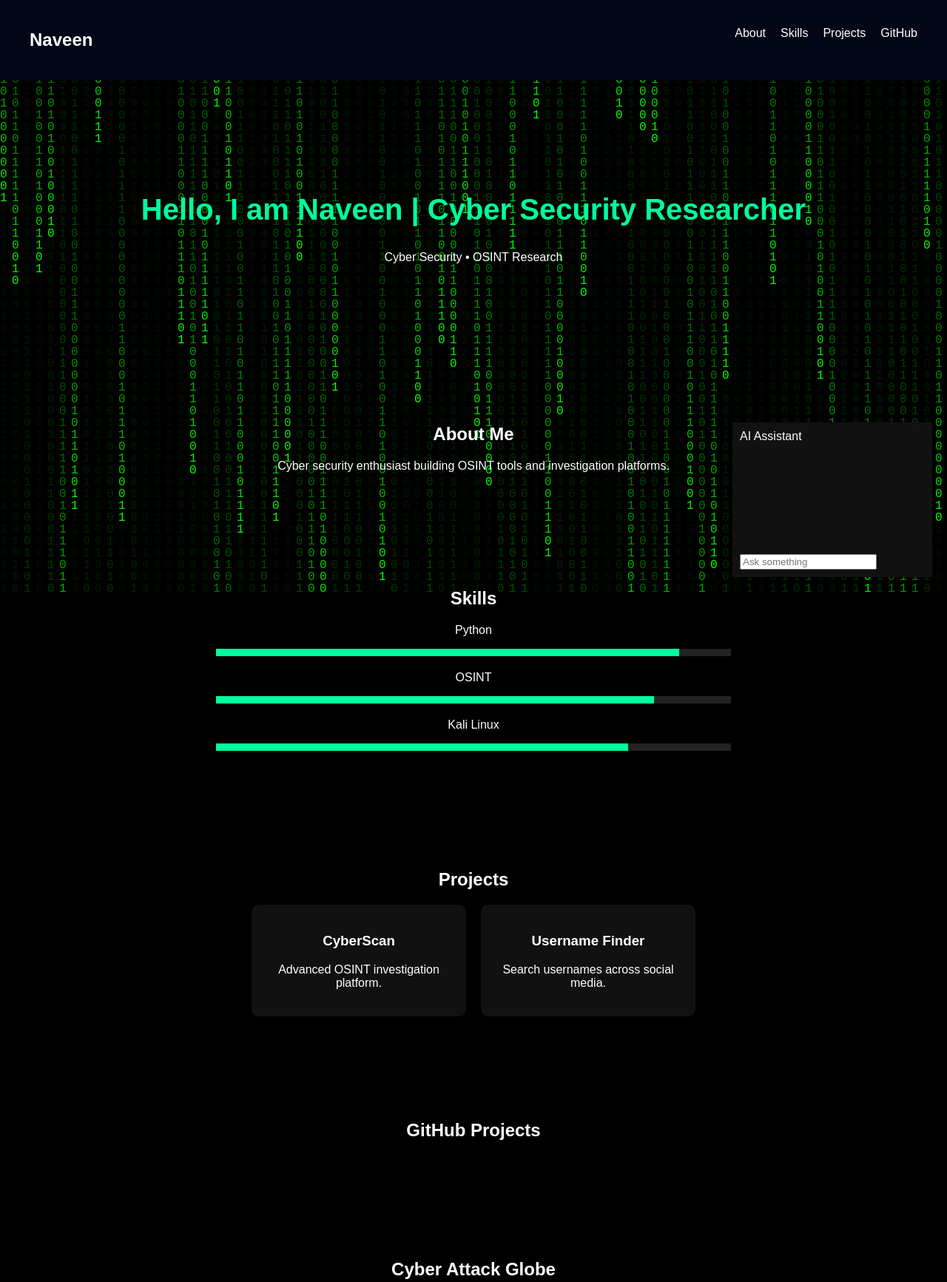
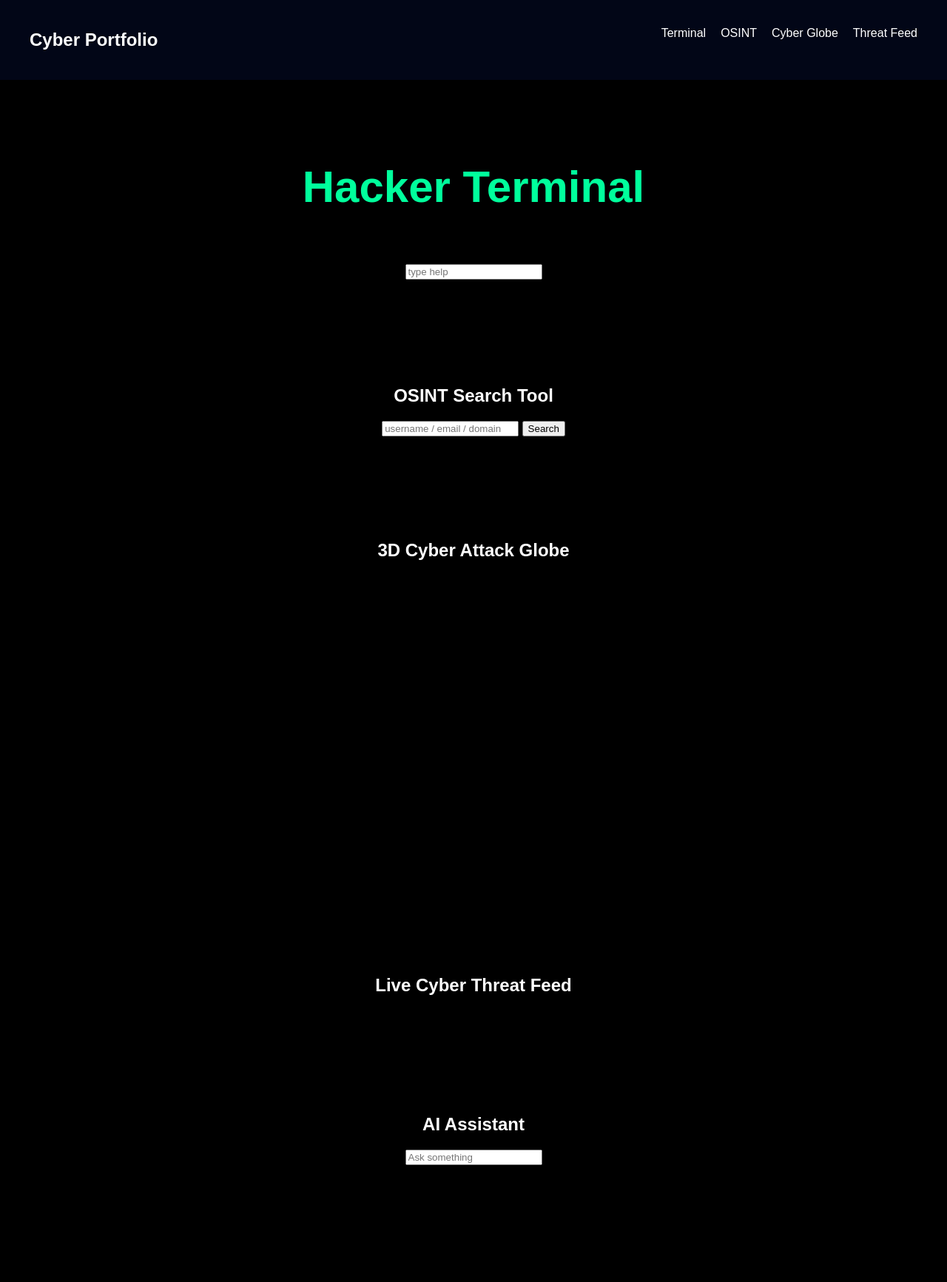
Before and after one commit to naveen-anon/portfolio-, a plain HTML site: page index.html in a window 1280 px wide. Shown: the top 1733 px of the page at 74% size. After the commit the page ends 1635 px from the top, so only its background shows below. Drawn offline with nearby package versions, Linux system fonts and the light colour scheme; no server answers; a script that the page names is missing.

Commit message:
Update index.html

```diff
--- a/index.html
+++ b/index.html
@@ -6,7 +6,7 @@
 <meta charset="UTF-8">
 <meta name="viewport" content="width=device-width, initial-scale=1">
 
-<title>Naveen | Cyber Security Portfolio</title>
+<title>Naveen | Cyber Security</title>
 
 <link rel="stylesheet" href="style.css">
 
@@ -17,146 +17,88 @@
 
 <body>
 
-<canvas id="matrix"></canvas>
-
 <nav>
 
-<h2>Naveen</h2>
+<h2>Cyber Portfolio</h2>
 
 <ul>
 
-<li><a href="#about">About</a></li>
-<li><a href="#skills">Skills</a></li>
-<li><a href="#projects">Projects</a></li>
-<li><a href="#github">GitHub</a></li>
+<li><a href="#terminal">Terminal</a></li>
+<li><a href="#osint">OSINT</a></li>
+<li><a href="#globe">Cyber Globe</a></li>
+<li><a href="#threats">Threat Feed</a></li>
 
 </ul>
 
 </nav>
 
 
-<section class="hero">
+<section id="terminal">
 
-<h1 id="terminal"></h1>
+<h2>Hacker Terminal</h2>
 
-<p>Cyber Security • OSINT Research</p>
+<div id="terminal-box">
 
-</section>
+<div id="terminal-output"></div>
 
-
-<section id="about">
-
-<h2>About Me</h2>
-
-<p>
-
-Cyber security enthusiast building OSINT tools and investigation platforms.
-
-</p>
-
-</section>
-
-
-<section id="skills">
-
-<h2>Skills</h2>
-
-<div class="skill">
-
-<p>Python</p>
-
-<div class="bar"><div style="width:90%"></div></div>
-
-</div>
-
-<div class="skill">
-
-<p>OSINT</p>
-
-<div class="bar"><div style="width:85%"></div></div>
-
-</div>
-
-<div class="skill">
-
-<p>Kali Linux</p>
-
-<div class="bar"><div style="width:80%"></div></div>
+<input id="terminal-input" placeholder="type help">
 
 </div>
 
 </section>
 
 
-<section id="projects">
+<section id="osint">
 
-<h2>Projects</h2>
+<h2>OSINT Search Tool</h2>
 
-<div class="projects">
+<input id="osint-input" placeholder="username / email / domain">
 
-<div class="project">
+<button onclick="osintSearch()">Search</button>
 
-<h3>CyberScan</h3>
+<div id="osint-results"></div>
 
-<p>Advanced OSINT investigation platform.</p>
+</section>
 
-</div>
 
-<div class="project">
+<section>
 
-<h3>Username Finder</h3>
+<h2>3D Cyber Attack Globe</h2>
 
-<p>Search usernames across social media.</p>
+<div id="globe"></div>
 
-</div>
+</section>
+
+
+<section id="threats">
+
+<h2>Live Cyber Threat Feed</h2>
+
+<div id="threat-feed"></div>
+
+</section>
+
+
+<section>
+
+<h2>AI Assistant</h2>
+
+<div id="ai-box">
+
+<div id="ai-messages"></div>
+
+<input id="ai-input" placeholder="Ask something">
 
 </div>
 
 </section>
 
 
-<section id="github">
-
-<h2>GitHub Projects</h2>
-
-<div id="repos"></div>
-
-</section>
-
-
-<section>
-
-<h2>Cyber Attack Globe</h2>
-
-<div id="globe"></div>
-
-</section>
-
-
-<section>
-
-<h2>Investigation Graph</h2>
-
-<div id="network"></div>
-
-</section>
-
-
-<div id="chatbot">
-
-<div id="chat-header">AI Assistant</div>
-
-<div id="chat-messages"></div>
-
-<input id="chat-input" placeholder="Ask something">
-
-</div>
-
-
-<script src="script.js"></script>
-<script src="chatbot.js"></script>
+<script src="terminal.js"></script>
+<script src="osint.js"></script>
 <script src="globe.js"></script>
-<script src="graph.js"></script>
+<script src="ai.js"></script>
+<script src="threat.js"></script>
 
 </body>
 
```
